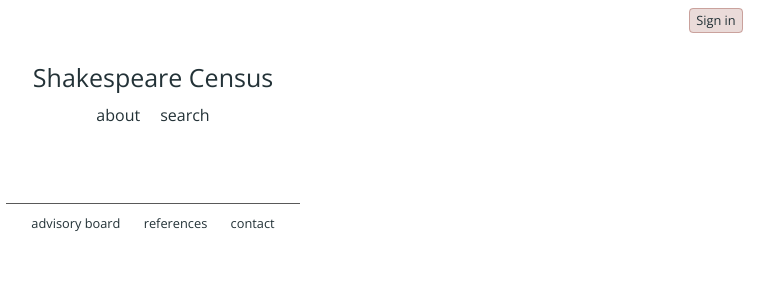
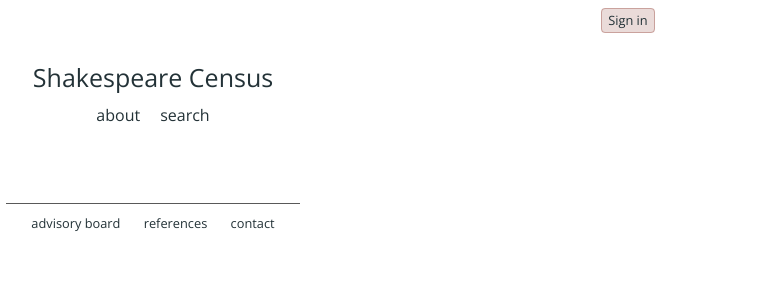
Before and after one commit to senderle/bookcensus, a Django app: page /about/ in a window 1280 px wide. Shown: the top 300 px of the page, without its empty margins (487-1261 px from the left). Run offline with Django 3.2, Linux system fonts and the light colour scheme; data that the repository does not hold is empty; some libraries are stand-ins or nearby versions.

Commit message:
complete serialization; style tweaks

```diff
--- a/census/management/commands/exportjson.py
+++ b/census/management/commands/exportjson.py
@@ -1,5 +1,5 @@
 from django.core.management.base import BaseCommand, CommandError
-from census.ingest.export_data import export_json
+from census.ingest.serialize import export_canon_json
 
 class Command(BaseCommand):
     help = ('Export a json version of the current database. '
@@ -12,4 +12,4 @@ class Command(BaseCommand):
         parser.add_argument('json_basename')
 
     def handle(self, *args, **options):
-        export_json(options['json_basename'])
+        export_canon_json(options['json_basename'])
--- a/census/static/census/style.css
+++ b/census/static/census/style.css
@@ -59,7 +59,7 @@ div.frame-container {
 
 div.outer-frame {
     position: relative;
-    max-width: 1200px;
+    max-width: 1024px;
     min-width: 526px;
     margin: 0 auto;
 }
```
